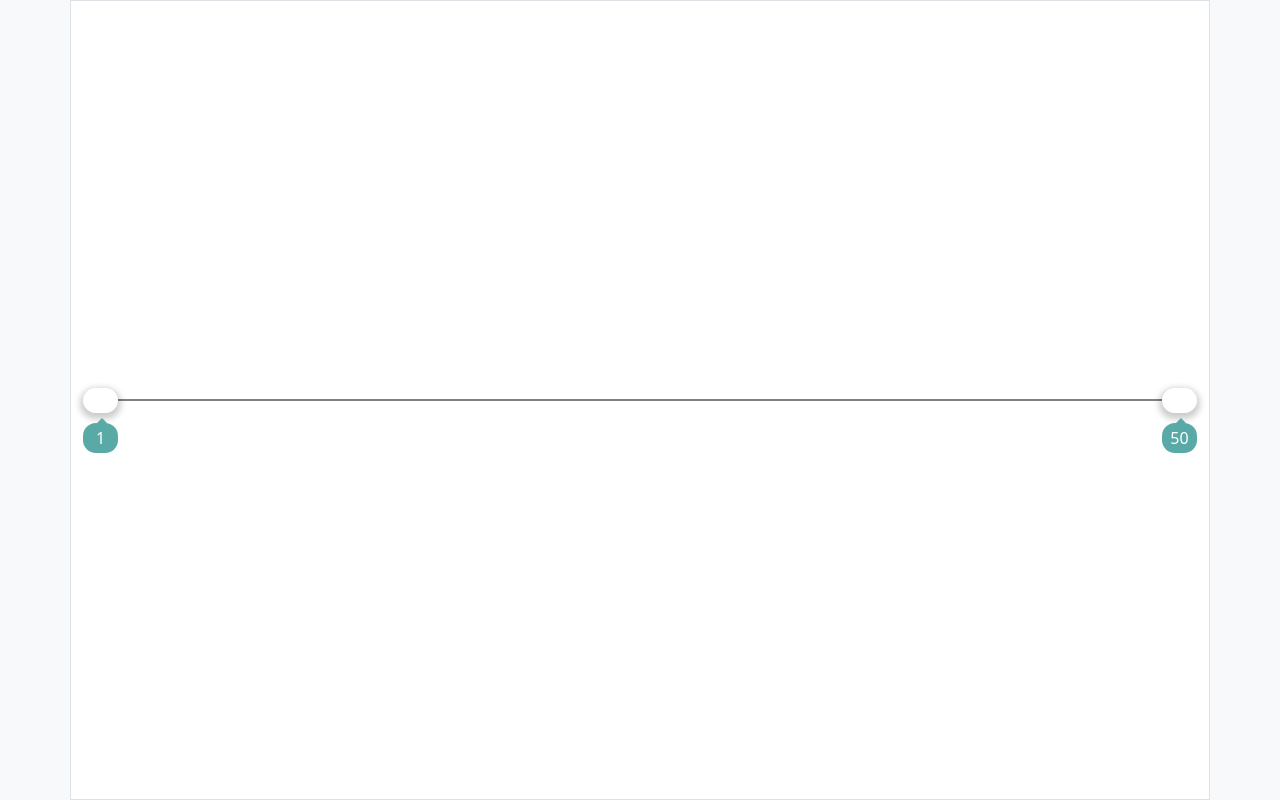
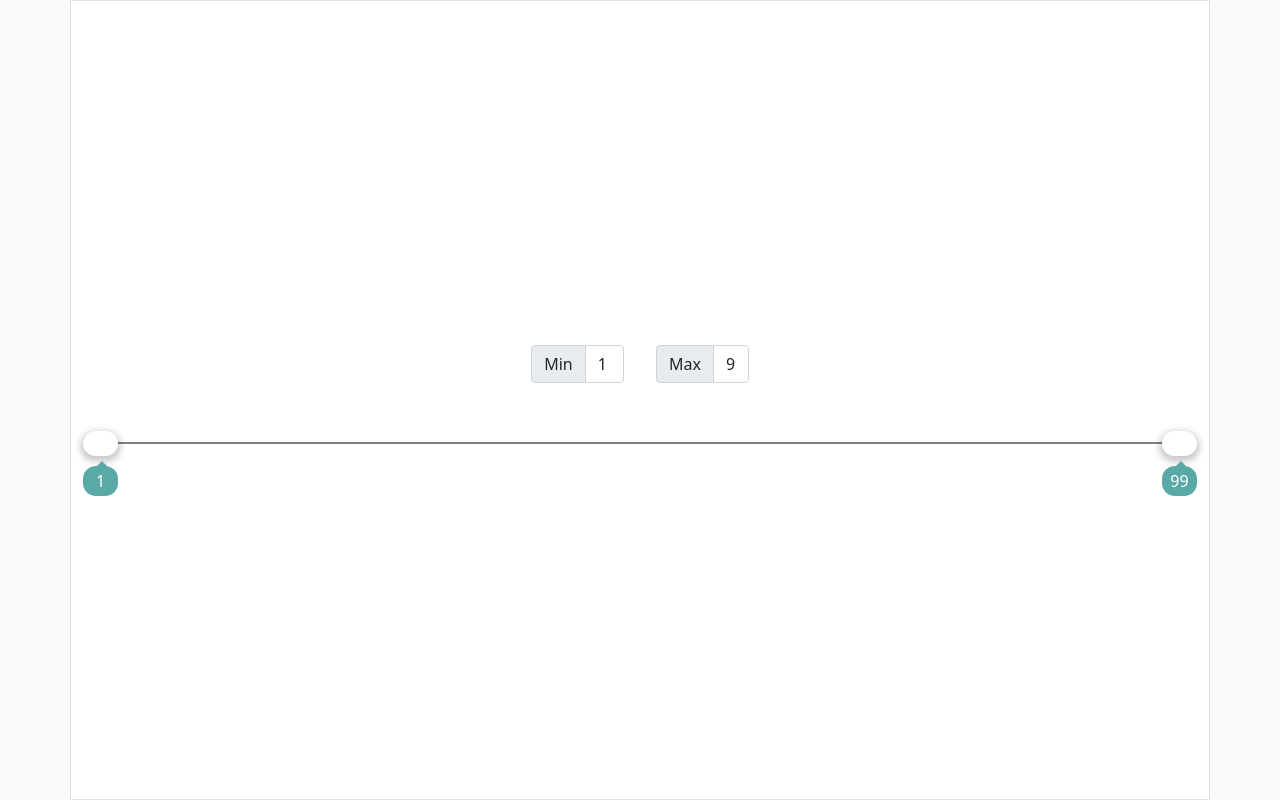
Before and after one commit to SilRodrigo/Native-JS-price-filter-range, a plain HTML site: page index.html in a window 1280 px wide. Drawn offline with nearby package versions, Linux system fonts and the light colour scheme.

Commit message:
Update index.html

```diff
--- a/index.html
+++ b/index.html
@@ -82,10 +82,29 @@
 
     <div class="bg-light vh-100">
         <div class="vh-100 d-flex align-items-center justify-content-center">
-            <div class="w-100 d-flex align-items-center bg-white container border h-100">
-                <div id="example" class="w-100">
+            <div class="w-100 d-flex flex-wrap align-items-center bg-white container border h-100">
+                <div class="col-12">
+                    <div class="mb-5 d-flex justify-content-center">
+                        <div class="col-1">
+                            <div class="input-group">
+                                <div class="input-group-prepend">
+                                    <span class="input-group-text" id="inputGroup-sizing-default">Min</span>
+                                </div>
+                                <input id="example_min" type="text" class="form-control" value="1">
+                            </div>
+                        </div>
+                        <div class="mx-3"></div>
+                        <div class="col-1">
+                            <div class="input-group">
+                                <div class="input-group-prepend">
+                                    <span class="input-group-text" id="inputGroup-sizing-default">Max</span>
+                                </div>
+                                <input id="example_max" type="text" class="form-control" value="99">
+                            </div>
+                        </div>
+                    </div>
+                    <div id="example_container"></div>
                 </div>
-
             </div>
         </div>
     </div>
@@ -97,7 +116,7 @@
                 || !container instanceof HTMLDivElement
                 || !parseInt(initial_min_value)
                 || !parseInt(initial_max_value)
-                || initial_min_value >= initial_max_value) return console.warn('Erro price-range-filter: Valores inválidos.');
+                || initial_min_value >= initial_max_value) return alert('Error price-range-filter: Invalid parameters.');
 
             let min_rect, min_range, min_range_offset, current_min_value,
                 max_rect, max_range, max_range_offset, current_max_value;
@@ -172,7 +191,10 @@
             calculateRanges();
         };
 
-        generatePriceRange(example, 1, 50);
+        generatePriceRange(example_container, parseInt(example_min.value), parseInt(example_max.value));
+
+        example_min.addEventListener('change', () => generatePriceRange(example_container, parseInt(example_min.value), parseInt(example_max.value)));
+        example_max.addEventListener('change', () => generatePriceRange(example_container, parseInt(example_min.value), parseInt(example_max.value)));
     </script>
 
 </body>
```
